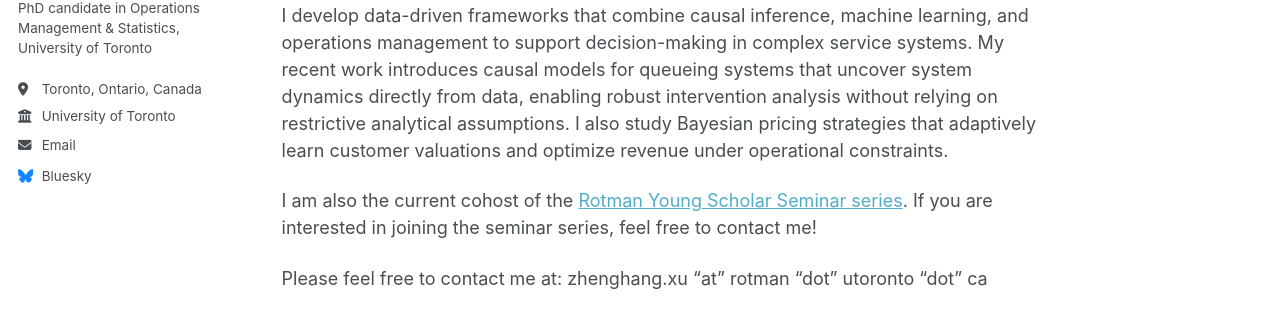
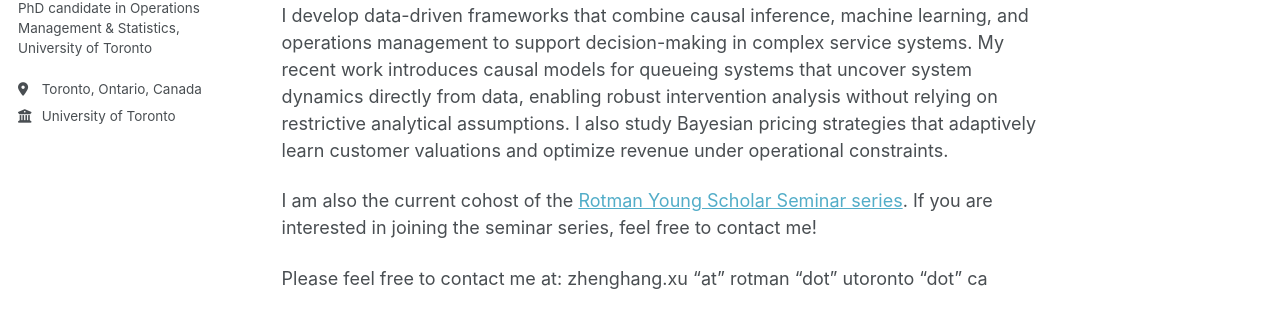
Before and after one commit to zhenghangxu-baymax/zhenghangxu-baymax.github.io, a Jekyll site: the page built from _pages/about.md, in a window 1280 px wide. Shown: the part 348-677 px from the top of the page. Built offline with Jekyll 4.4.1, drawn with Linux system fonts in a browser that asks for light colours.

Commit message:
Update _config.yml

```diff
--- a/_config.yml
+++ b/_config.yml
@@ -29,7 +29,7 @@ author:
   location         : "Toronto, Ontario, Canada"
   employer         : "University of Toronto"
   uri              : # URL
-  email            : "zhenghang.xu@rotman.utoronto.ca"
+  email            : # "zhenghang.xu@rotman.utoronto.ca"
 
   # Academic websites
   academia         : # URL
@@ -51,7 +51,7 @@ author:
   stackoverflow    : # User number or user number and name (i.e., use "1" or "1/jeff-atwood")
 
   # Social media
-  bluesky          : "bsky.app" # Replace this with you Bluesky username
+  bluesky          : # "bsky.app" # Replace this with you Bluesky username
   facebook         : # Username
   flickr           : # Username
   foursquare       : # Username
```
